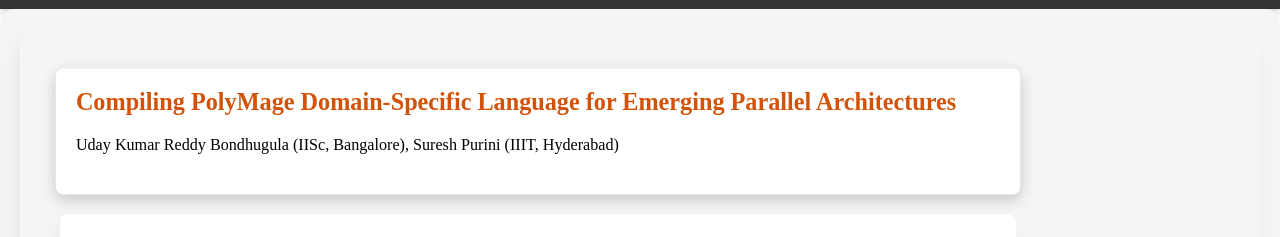
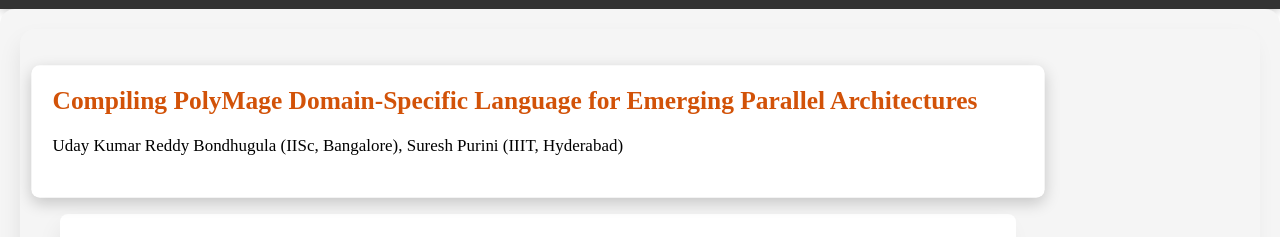
Before and after one commit to binoyskaria/SSD_Project_CSG, a React (Create React App) app in the folder CSDG Lab/frontend/: page /project in a window 1280 px wide. In both pictures the pointer is over the element 538 px from the left and 346 px from the top of the page. Shown: the part 215-452 px from the top of the page. Built offline with nearby package versions, Linux system fonts and the light colour scheme; the HTML template or start-up script is replaced by a standard one.

Commit message:
animations changed

```diff
--- a/CSDG Lab/frontend/src/components/projectdetails/projectdetails.css
+++ b/CSDG Lab/frontend/src/components/projectdetails/projectdetails.css
@@ -10,7 +10,7 @@
 }
 .project:hover {
     box-shadow: rgba(0, 0, 0, 0.2) 0px 5px 15px 0px;
-    transform: scale(1.009); /* Slight zoom-in effect on hover */
+    transform: scale(1.06);
 }
 
 .project-heading {
```
Also changed, not shown: 1 other file (tests, documents, lock files or other folders).
